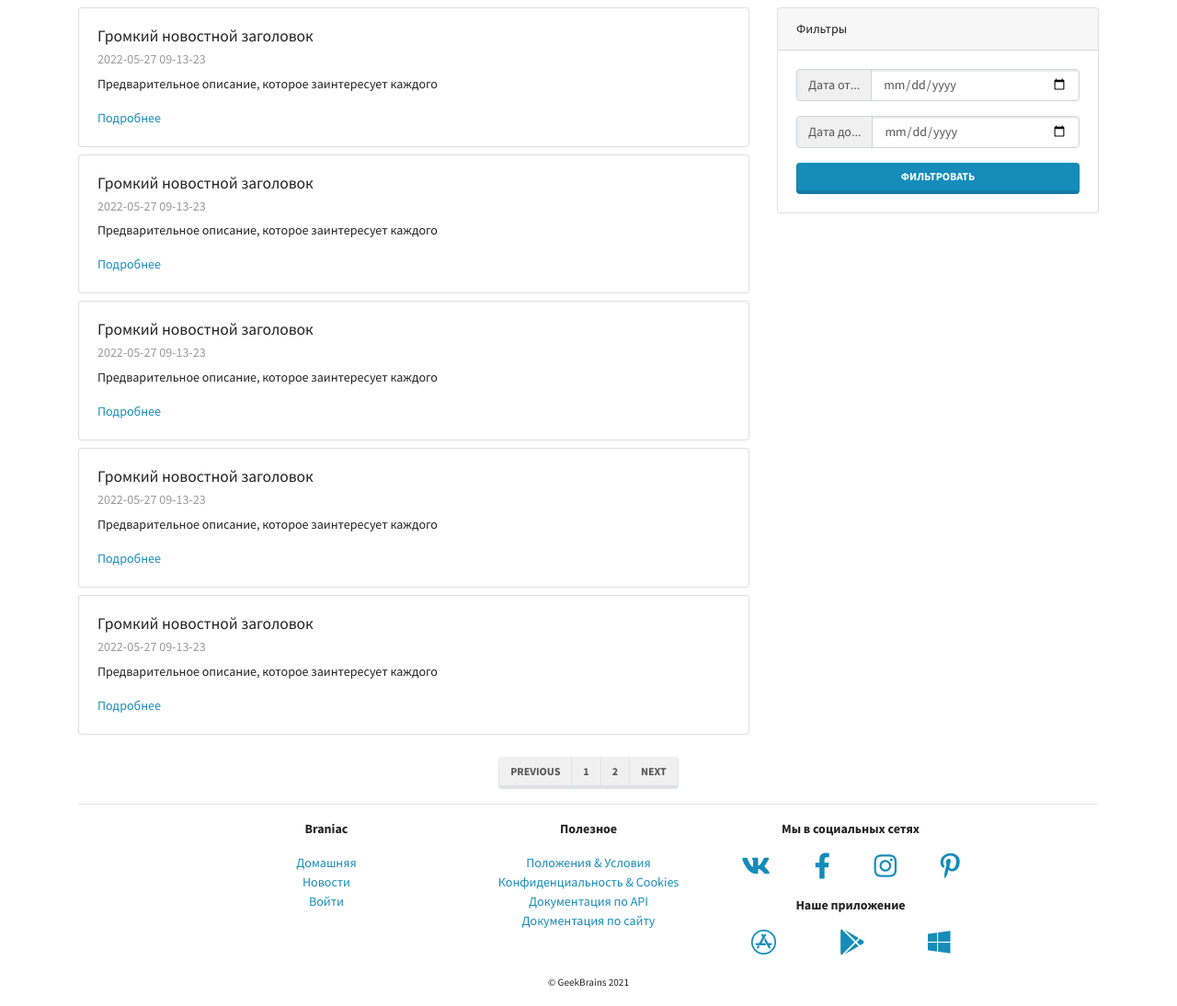
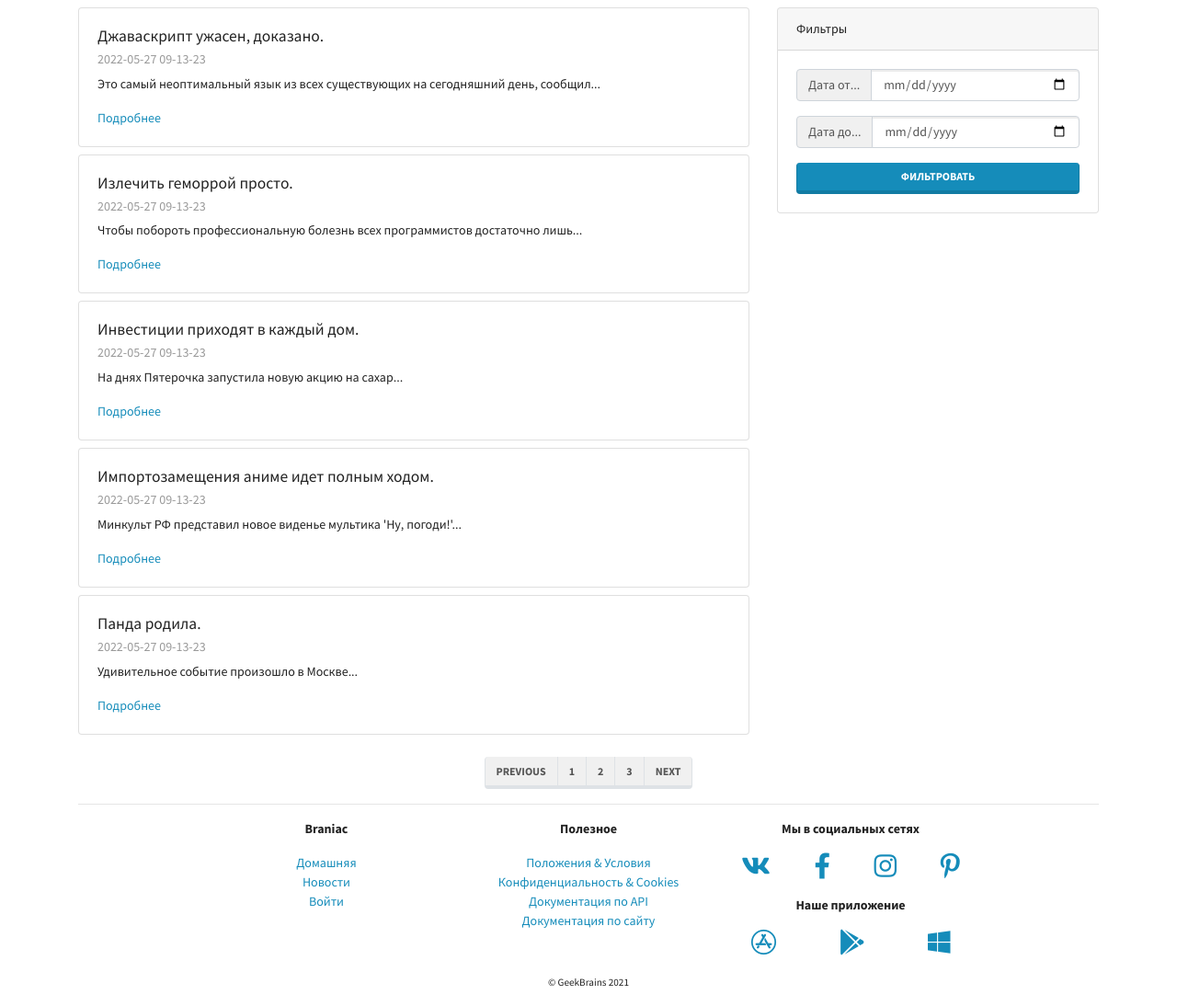
Before and after one commit to Rinkaari/BraniacLMS, a Django app: page /mainapp/news/ in a window 1280 px wide. Shown: the part 77-1171 px from the top of the page at 92% size. Run offline with Django 3.2, Linux system fonts and the light colour scheme; some libraries are stand-ins or nearby versions.

Commit message:
Lesson_3 selfmade news

```diff
--- a/mainapp/templates/mainapp/news.html
+++ b/mainapp/templates/mainapp/news.html
@@ -2,7 +2,7 @@
 
 {% block content %}
 
-{% with range as double_range %}
+
 
 {% if page_num %}
 <div class="card my-2">
@@ -16,14 +16,14 @@
 
   <div class="col-lg-8">
 
-    {% for i in double_range %}
+    {% for index in test_news %}
     <div class="card my-2">
       <div class="card-body">
-        <h5 class="card-title">{{ news_title }}</h5>
+        <h5 class="card-title">{{ index.news_title }}</h5>
         <h6 class="card-subtitle mb-2 text-muted">
           {{ datetime_obj|date:"Y-m-d h-i-s" }}
         </h6>
-        <p class="card-text">{{ news_preview }}</p>
+        <p class="card-text">{{ index.news_preview  }}</p>
         <a href="#" class="card-link">Подробнее</a>
       </div>
     </div>
@@ -66,12 +66,12 @@
       <li class="page-item"><a class="page-link" href="#">Previous</a></li>
       <li class="page-item"><a class="page-link" href="{% url 'mainapp:news_paginator' 1 %}?param1=foobar">1</a></li>
       <li class="page-item"><a class="page-link" href="{% url 'mainapp:news_paginator' page=2 %}">2</a></li>
-      {# <li class="page-item"><a class="page-link" href="{% url 'mainapp:news_paginator' three %}">3</a></li> #}
+      <li class="page-item"><a class="page-link" href="{% url 'mainapp:news_paginator' 3 %}">3</a></li>
       <li class="page-item"><a class="page-link" href="#">Next</a></li>
     </ul>
   </nav>
 </div>
 
-{% endwith %}
+
 
 {% endblock content %}
--- a/mainapp/views.py
+++ b/mainapp/views.py
@@ -1,3 +1,4 @@
+import json
 from datetime import datetime
 
 from django.views.generic import TemplateView
@@ -14,9 +15,9 @@ class NewsPageView(TemplateView):
         # Get all previous data
         context = super().get_context_data(**kwargs)
         # Create your own data
-        context["news_title"] = "Громкий новостной заголовок"
-        context["news_preview"] = "Предварительное описание, которое заинтересует каждого"
-        context["range"] = range(5)
+        with open("/home/amdin-gb/Desktop/djangoBasics/BraniacLMS/test_news.json") as news:
+            test_news = json.loads(news.read())
+        context["test_news"] = test_news
         context["datetime_obj"] = datetime.now()
         return context
 
--- /dev/null
+++ b/test_news.json
@@ -0,0 +1,22 @@
+[
+    {
+        "news_title": "Джаваскрипт ужасен, доказано.",
+        "news_preview": "Это самый неоптимальный язык из всех существующих на сегодняшний день, сообщил..."
+    },
+    {
+        "news_title": "Излечить геморрой просто.",
+        "news_preview": "Чтобы побороть профессиональную болезнь всех программистов достаточно лишь..."
+    },
+    {
+        "news_title": "Инвестиции приходят в каждый дом.",
+        "news_preview": "На днях Пятерочка запустила новую акцию на сахар..."
+    },
+    {
+        "news_title": "Импортозамещения аниме идет полным ходом.",
+        "news_preview": "Минкульт РФ представил новое виденье мультика 'Ну, погоди!'..."
+    },
+    {
+        "news_title": "Панда родила.",
+        "news_preview": "Удивительное событие произошло в Москве..."
+    }
+]
```
